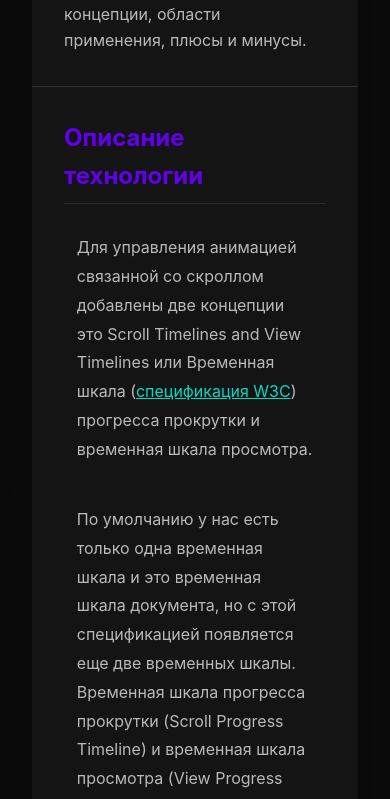
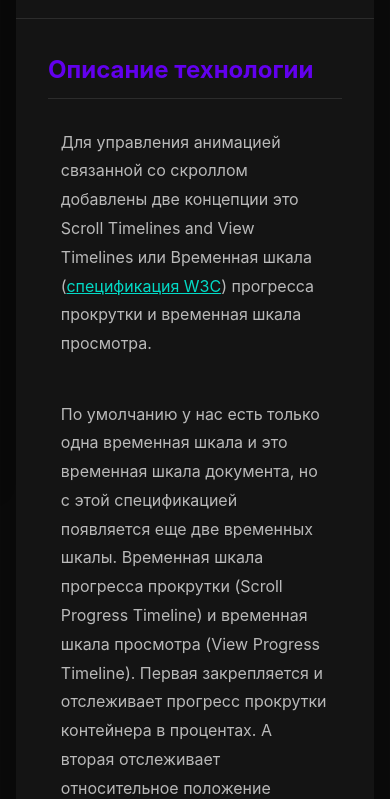
Before and after one commit to aalout/scroll-driven, a website built with Vite: page index.html in a window 390 px wide. Shown: the part 360-1159 px from the top of the page. Built offline with nearby package versions, Linux system fonts and the light colour scheme; files whose address does not match are found by name.

Commit message:
mobile fix

```diff
--- a/src/styles/dark-theme.css
+++ b/src/styles/dark-theme.css
@@ -149,6 +149,12 @@ a {
 .content-wrapper {
   grid-area: main;
   padding: 2rem;
+}
+
+@media (max-width: 475px) {
+  .content-wrapper {
+    padding: 1rem;
+  }
 }
 
 .content-section {
```
